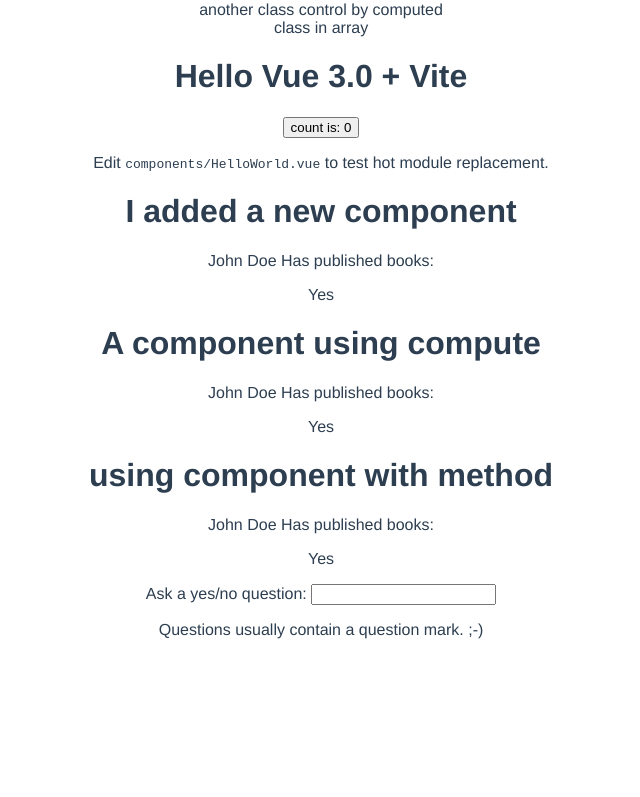
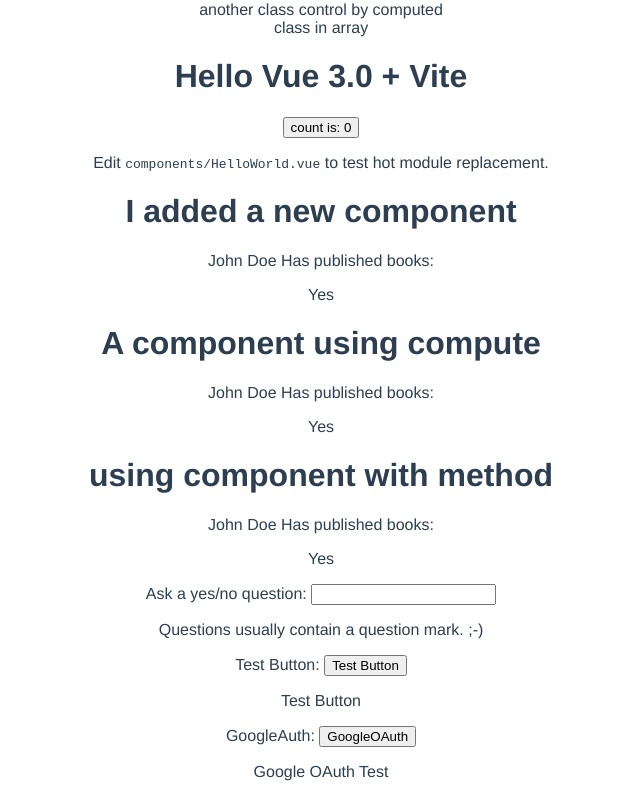
Before and after one commit to huanzochen/vue3playground, a Vue app in the folder firstapp/: page / in a window 1280 px wide. Shown: the part 317-1114 px from the top of the page, without its empty margins (319-959 px from the left). Before the commit the page ends 972 px from the top, so only its background shows below. Built offline with nearby package versions, Linux system fonts and the light colour scheme.

Commit message:
新增 GoogleOAuth test button

```diff
--- a/firstapp/index.html
+++ b/firstapp/index.html
@@ -5,7 +5,7 @@
   <link rel="icon" href="/favicon.ico" />
   <meta name="viewport" content="width=device-width, initial-scale=1.0">
   <title>Vite App</title>
-  <script src="https://cdn.jsdelivr.net/npm/axios@0.12.0/dist/axios.min.js"></script>
+  <!-- <script src="https://cdn.jsdelivr.net/npm/axios@0.12.0/dist/axios.min.js"></script> -->
 
 </head>
 <body>
--- a/firstapp/src/App.vue
+++ b/firstapp/src/App.vue
@@ -7,6 +7,8 @@
   <ComputeWithCompute msg="A component using compute" />
   <ComputeWithMethod msg="using component with method" />
   <Watch test="this is a watch component" />
+  <TestButton oauthbutton="testbutton" />
+  <GoogleOAuth oauthbutton="this is GoogleAuthComponent" />
 </template>
 
 <script>
@@ -17,6 +19,8 @@
 import Watch from './components/Watch.vue'
 import BadWatch from './components/BadWatch.vue'
 import BindClass from './components/BindClass.vue'
+import TestButton from './components/TestButton.vue'
+import GoogleOAuth from './components/OAuth/GoogleOAuth.vue'
 
 export default {
   name: 'App',
@@ -27,7 +31,9 @@
     ComputeWithMethod,
     Watch,
     BadWatch,
-    BindClass
+    BindClass,
+    TestButton,
+    GoogleOAuth
   }
 }
 </script>
--- /dev/null
+++ b/firstapp/src/components/OAuth/GoogleOAuth.vue
@@ -0,0 +1,39 @@
+<template>
+  <div id="watch-example" :name="oauthbutton">
+    <p>
+      GoogleAuth:
+     <button @click="google">GoogleOAuth</button>
+    </p>
+    <p>{{ answer }}</p>
+  </div>
+</template>
+
+
+<script>
+import axios from 'axios'
+export default {
+  name: 'GoogleOAuth',
+  props: {
+    test: String
+  },
+  data() {
+    return {
+      answer: 'Google OAuth Test'
+    }
+  },
+  watch: {
+  },
+  methods: {
+    google() {
+      console.log('hi')
+      axios
+        // .get('https://tw.rter.info/capi.php')
+        .get('http://localhost:7001/test')
+        .then(response => {
+          console.log(response)
+        })
+
+    }
+  }
+}
+</script>
--- /dev/null
+++ b/firstapp/src/components/TestButton.vue
@@ -0,0 +1,39 @@
+<template>
+  <div id="watch-example" :name="oauthbutton">
+    <p>
+      Test Button:
+     <button @click="google">Test Button</button>
+    </p>
+    <p>{{ answer }}</p>
+  </div>
+</template>
+
+
+<script>
+import axios from 'axios'
+export default {
+  name: 'TestButton',
+  props: {
+    test: String
+  },
+  data() {
+    return {
+      answer: 'Test Button'
+    }
+  },
+  watch: {
+  },
+  methods: {
+    google() {
+      console.log('hi')
+      axios
+        // .get('https://tw.rter.info/capi.php')
+        .get('http://localhost:7001/test')
+        .then(response => {
+          console.log(response)
+        })
+
+    }
+  }
+}
+</script>
--- a/firstapp/src/main.js
+++ b/firstapp/src/main.js
@@ -1,5 +1,8 @@
+// import Vue from 'vue'
 import { createApp } from 'vue'
 import App from './App.vue'
 import './index.css'
+// import VueAxios from 'vue-axios'
+
 
 createApp(App).mount('#app')
```
Also changed, not shown: firstapp/package.json (+5 -3 lines), 1 other file (tests, documents, lock files or other folders).
